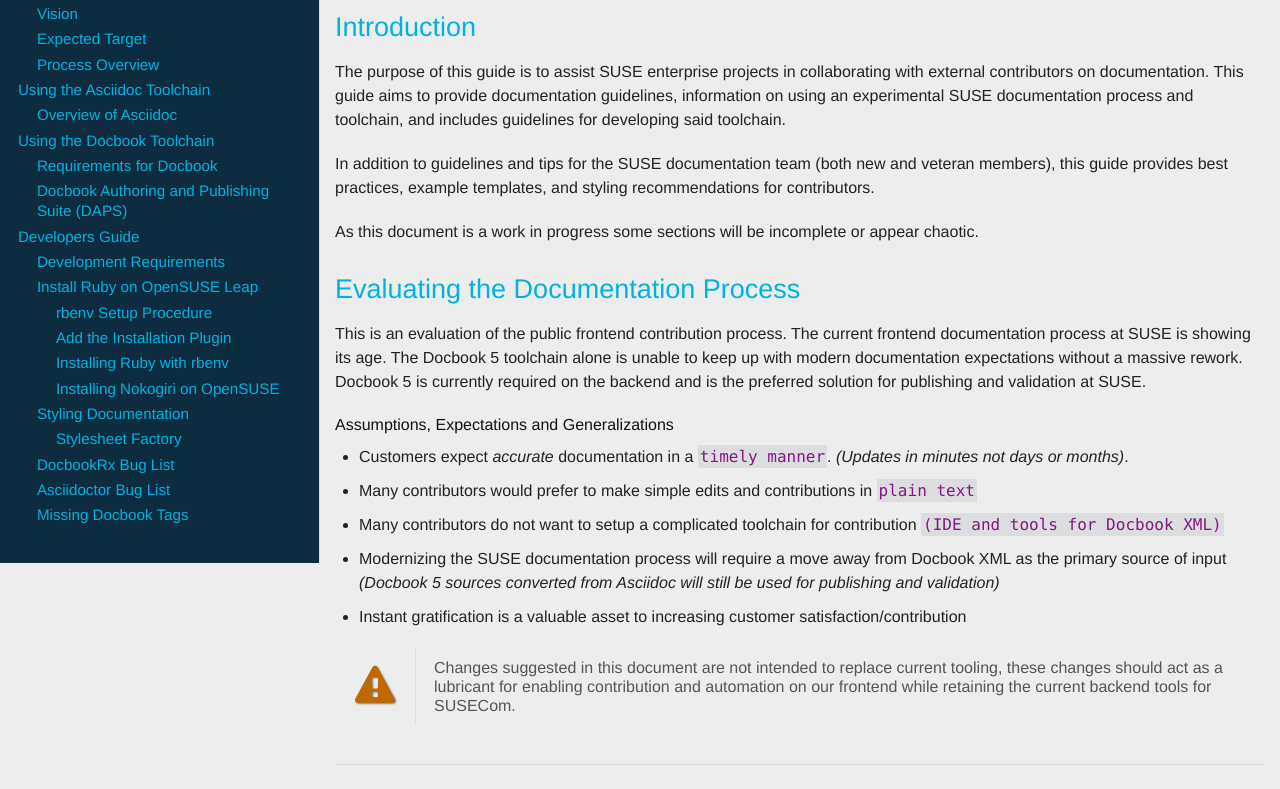
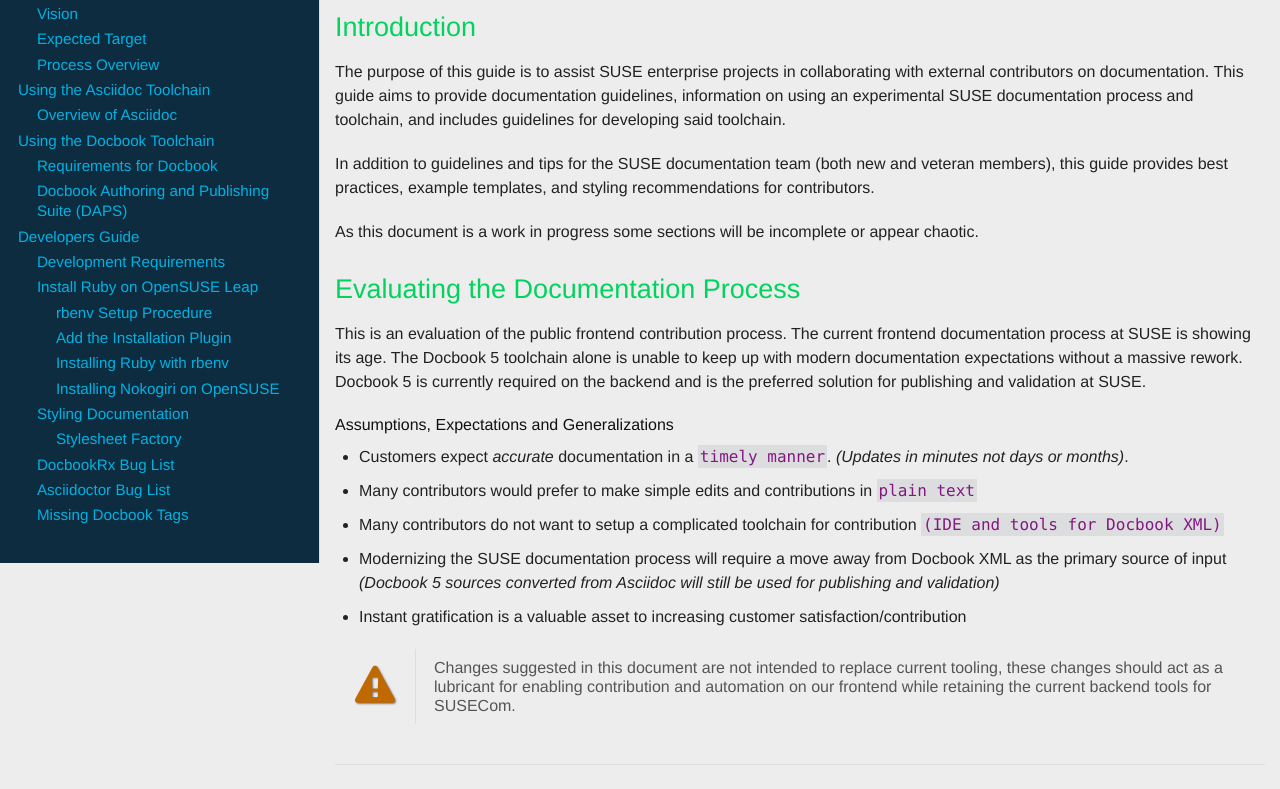
Before and after one commit to jcayouette/ascii-bootcamp, a plain HTML site: page index.html in a window 1280 px wide. Shown: the part 237-1026 px from the top of the page. Drawn offline with nearby package versions, Linux system fonts and the light colour scheme.

Commit message:
updated header style

```diff
--- a/css/suse.css
+++ b/css/suse.css
@@ -380,7 +380,7 @@ p a > code:hover { color: #151515; }
 #content h1 > a.anchor, h2 > a.anchor, h3 > a.anchor, #toctitle > a.anchor, .sidebarblock > .content > .title > a.anchor, h4 > a.anchor, h5 > a.anchor, h6 > a.anchor { position: absolute; z-index: 1001; width: 1.5ex; margin-left: -1.5ex; display: block; text-decoration: none !important; visibility: hidden; text-align: center; font-weight: normal; }
 #content h1 > a.anchor:before, h2 > a.anchor:before, h3 > a.anchor:before, #toctitle > a.anchor:before, .sidebarblock > .content > .title > a.anchor:before, h4 > a.anchor:before, h5 > a.anchor:before, h6 > a.anchor:before { content: "\00A7"; font-size: 0.85em; display: block; padding-top: 0.1em; }
 #content h1:hover > a.anchor, #content h1 > a.anchor:hover, h2:hover > a.anchor, h2 > a.anchor:hover, h3:hover > a.anchor, #toctitle:hover > a.anchor, .sidebarblock > .content > .title:hover > a.anchor, h3 > a.anchor:hover, #toctitle > a.anchor:hover, .sidebarblock > .content > .title > a.anchor:hover, h4:hover > a.anchor, h4 > a.anchor:hover, h5:hover > a.anchor, h5 > a.anchor:hover, h6:hover > a.anchor, h6 > a.anchor:hover { visibility: visible; }
-#content h1 > a.link, h2 > a.link, h3 > a.link, #toctitle > a.link, .sidebarblock > .content > .title > a.link, h4 > a.link, h5 > a.link, h6 > a.link { color:  #00B2E2; text-decoration: none; }
+#content h1 > a.link, h2 > a.link, h3 > a.link, #toctitle > a.link, .sidebarblock > .content > .title > a.link, h4 > a.link, h5 > a.link, h6 > a.link { color:  #02D35F; text-decoration: none; }
 #content h1 > a.link:hover, h2 > a.link:hover, h3 > a.link:hover, #toctitle > a.link:hover, .sidebarblock > .content > .title > a.link:hover, h4 > a.link:hover, h5 > a.link:hover, h6 > a.link:hover { color: #040404; }
 
 .audioblock, .imageblock, .literalblock, .listingblock, .stemblock, .videoblock { margin-bottom: 1.25em; }
--- a/index.html
+++ b/index.html
@@ -390,7 +390,7 @@ p a > code:hover { color: #151515; }
 #content h1 > a.anchor, h2 > a.anchor, h3 > a.anchor, #toctitle > a.anchor, .sidebarblock > .content > .title > a.anchor, h4 > a.anchor, h5 > a.anchor, h6 > a.anchor { position: absolute; z-index: 1001; width: 1.5ex; margin-left: -1.5ex; display: block; text-decoration: none !important; visibility: hidden; text-align: center; font-weight: normal; }
 #content h1 > a.anchor:before, h2 > a.anchor:before, h3 > a.anchor:before, #toctitle > a.anchor:before, .sidebarblock > .content > .title > a.anchor:before, h4 > a.anchor:before, h5 > a.anchor:before, h6 > a.anchor:before { content: "\00A7"; font-size: 0.85em; display: block; padding-top: 0.1em; }
 #content h1:hover > a.anchor, #content h1 > a.anchor:hover, h2:hover > a.anchor, h2 > a.anchor:hover, h3:hover > a.anchor, #toctitle:hover > a.anchor, .sidebarblock > .content > .title:hover > a.anchor, h3 > a.anchor:hover, #toctitle > a.anchor:hover, .sidebarblock > .content > .title > a.anchor:hover, h4:hover > a.anchor, h4 > a.anchor:hover, h5:hover > a.anchor, h5 > a.anchor:hover, h6:hover > a.anchor, h6 > a.anchor:hover { visibility: visible; }
-#content h1 > a.link, h2 > a.link, h3 > a.link, #toctitle > a.link, .sidebarblock > .content > .title > a.link, h4 > a.link, h5 > a.link, h6 > a.link { color:  #00B2E2; text-decoration: none; }
+#content h1 > a.link, h2 > a.link, h3 > a.link, #toctitle > a.link, .sidebarblock > .content > .title > a.link, h4 > a.link, h5 > a.link, h6 > a.link { color:  #02D35F; text-decoration: none; }
 #content h1 > a.link:hover, h2 > a.link:hover, h3 > a.link:hover, #toctitle > a.link:hover, .sidebarblock > .content > .title > a.link:hover, h4 > a.link:hover, h5 > a.link:hover, h6 > a.link:hover { color: #040404; }
 
 .audioblock, .imageblock, .literalblock, .listingblock, .stemblock, .videoblock { margin-bottom: 1.25em; }
```
